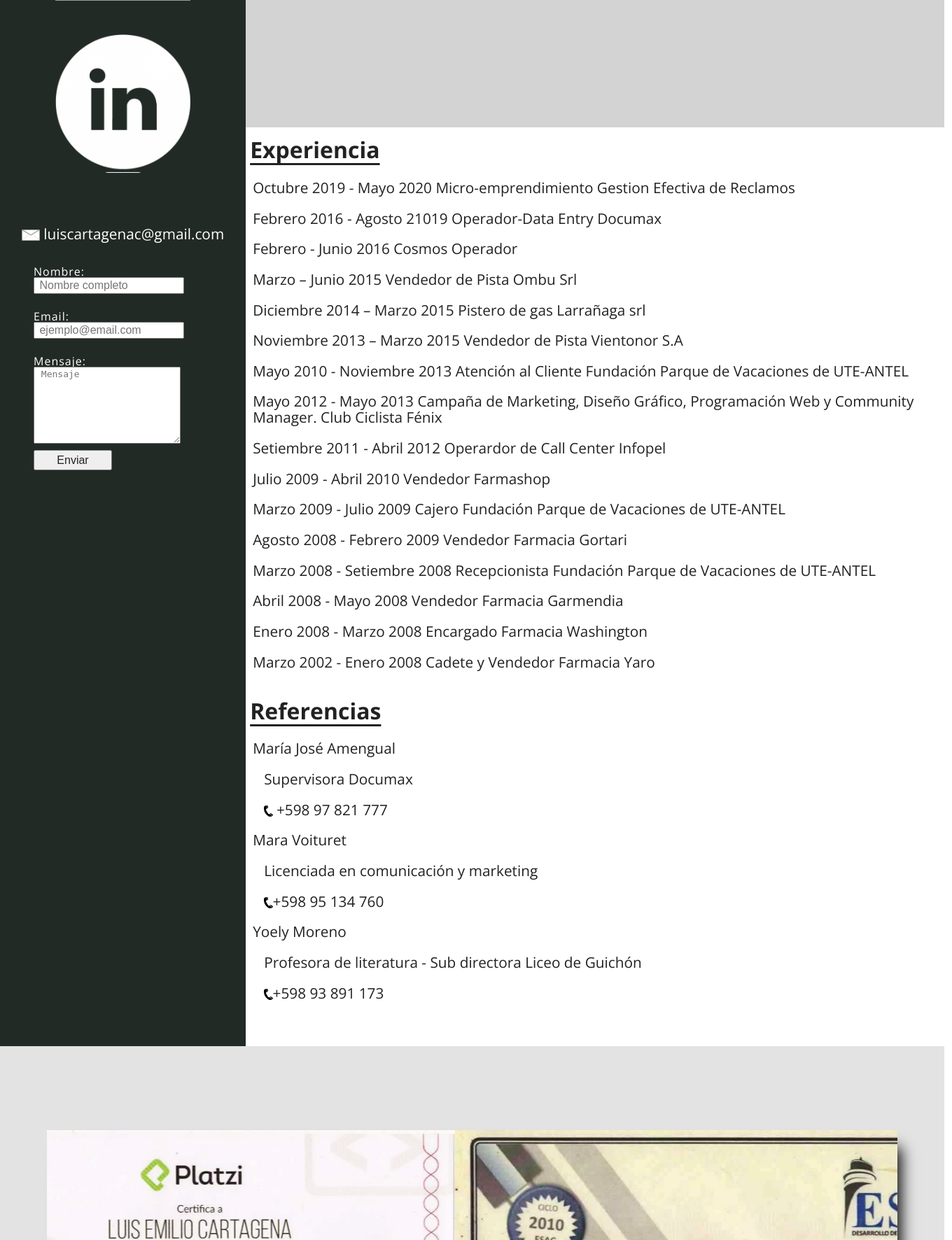
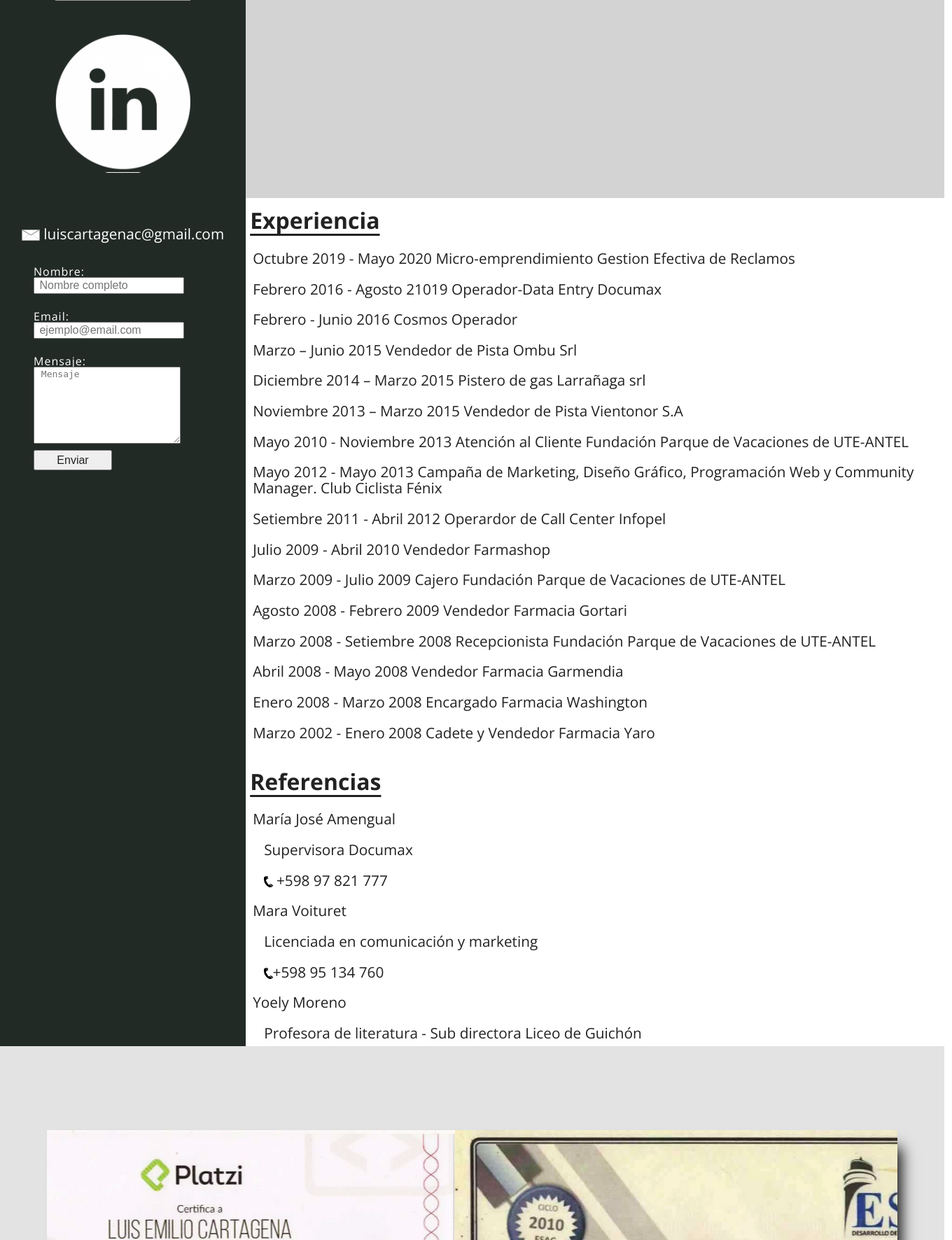
Before and after one commit to luiscarta/cv, a PHP site: page / in a window 1360 px wide. Shown: the part 1265-3037 px from the top of the page at 70% size. Run offline with PHP 8.4, Linux system fonts and the light colour scheme; grey boxes are pictures that could not be loaded.

Commit message:
Update estilos.css

```diff
--- a/css/estilos.css
+++ b/css/estilos.css
@@ -2,7 +2,7 @@
 .grid-container {
   display: grid;
   grid-template-columns: 27.3% 77.7%;
-  grid-template-rows: 43% 39% 16% 2%;
+  grid-template-rows: 46% 36% 15% 2%;
   gap: 0px 0px;
   grid-template-areas: "datos educacion" "datos experiencia" "diplomas diplomas" "footer footer";
 }
```
